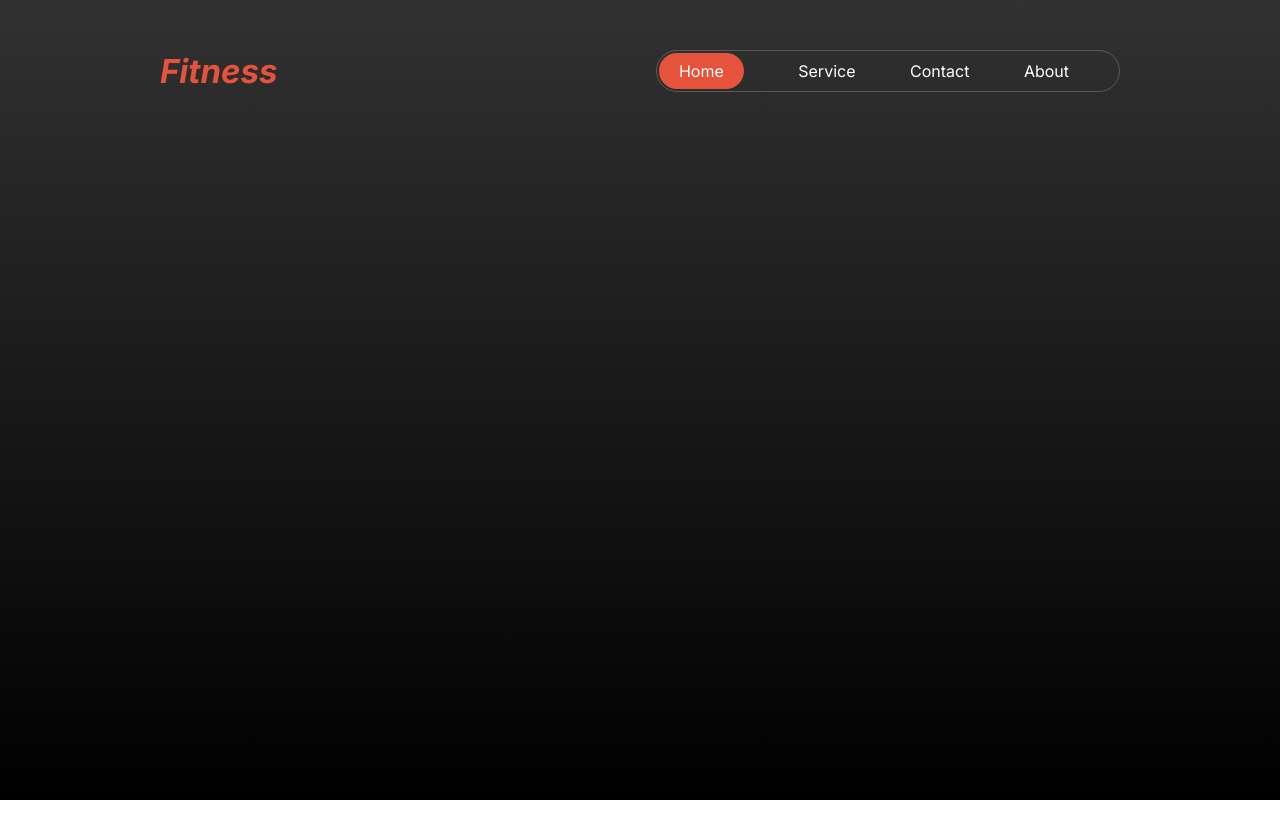
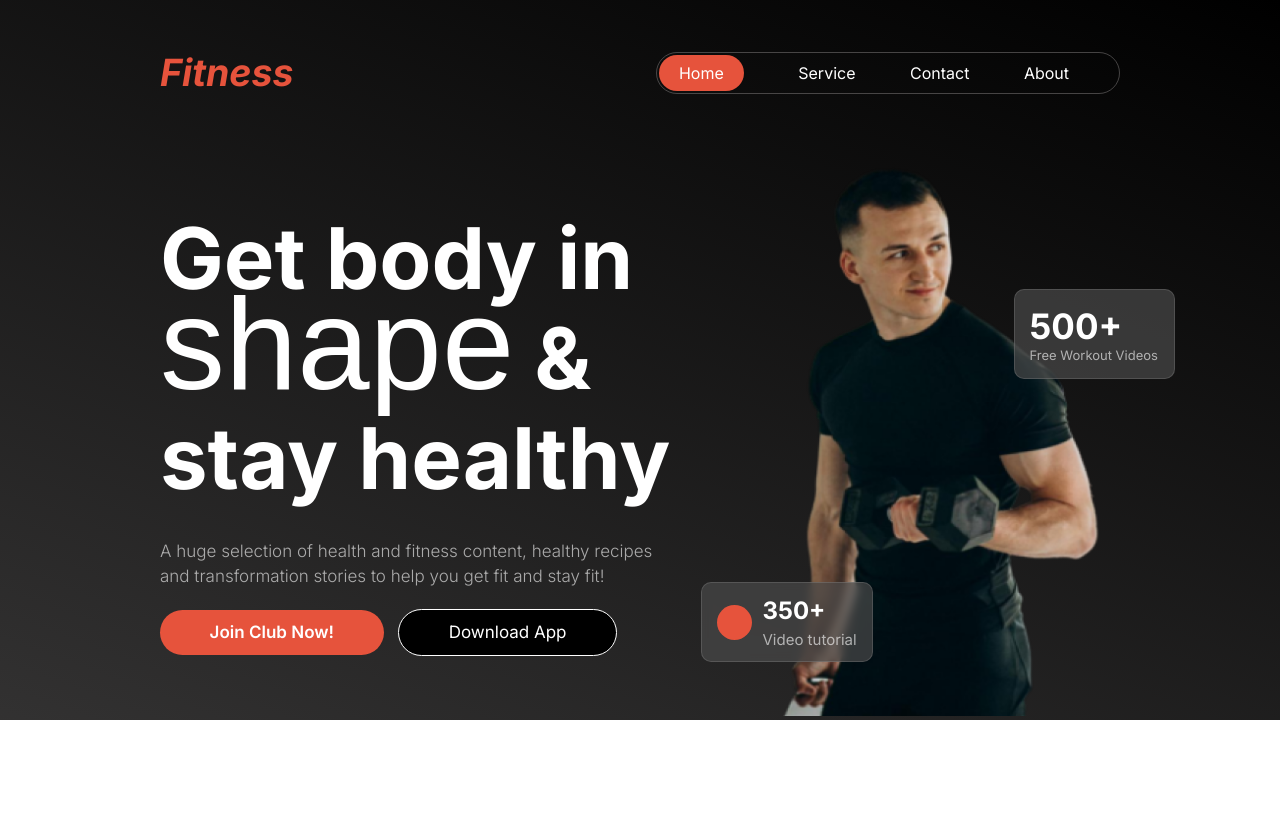
Before and after one commit to imamhossenbu/B10-assignment2, a plain HTML site: page index.html in a window 1280 px wide. Drawn offline with Linux system fonts and the light colour scheme; a web font is replaced by a local one.

Commit message:
add banner container

```diff
--- a/index.html
+++ b/index.html
@@ -26,6 +26,31 @@
                 <i class="fa-solid fa-bars"></i>
             </div>
         </nav>
+        <section class="header-banner-container">
+            <div class="banner-desc">
+                <h1>Get body in <span class="miami">shape</span> & stay healthy</h1>
+                <p>A huge selection of health and fitness content, healthy recipes <br> and transformation stories to help you get fit and stay fit!</p>
+                <button id="btn1">Join <span id="club">Club</span> Now!</button>
+                <button id="btn2">Download App</button>
+            </div>
+                <div class="banner-image">
+                    <img src="./images/Images 2.png" alt="">
+                    <div class="card1">
+                        <h1>500+</h1>
+                        <p>Free Workout Videos</p>
+                    </div>
+                    <div class="card2">
+                        <div class="circle">
+                            <i class="fa-solid fa-play play"></i>
+                        </div>
+                        <div class="card2-desc">
+                            <h1>350+</h1>
+                            <p>Video tutorial</p>
+                        </div>
+                    </div>
+                </div>
+
+        </section>
     </header>
 </body>
 </html>
--- a/styles/header.css
+++ b/styles/header.css
@@ -13,8 +13,8 @@
 }
 
 header{
-    height: 100vh;
-    background: linear-gradient(360deg, rgb(0, 0, 0),rgba(42, 41, 41, 0.959));
+    height: 100%;
+    background: linear-gradient(200deg, rgb(0, 0, 0),rgba(42, 41, 41, 0.959));
 }
 .nav-container{
     width: 75%;
@@ -26,8 +26,9 @@ header{
 }
 .nav-container .nav-title{
     color: #E6533C;
-    font-size: 22px;
+    font-size: 25px;
     font-style: italic;
+    font-weight: 900;
 }
 .nav-icon{
     border: 1px solid rgba(136, 133, 133, 0.486);
@@ -52,3 +53,123 @@ header{
     color: white;
     display: none;
 }
+
+.header-banner-container{
+    width: 75%;
+    margin: 0 auto;
+    display: flex;
+    justify-content: space-between;
+    align-items: center;
+    gap: 50px;
+    margin-top: 50px;
+    margin-bottom: 100px
+}
+
+.banner-desc{
+    /* border: 1px solid red; */
+    color: white;
+    width: 60%;
+}
+.banner-desc h1{
+    font-size: 85px;
+    line-height: 100px;
+    margin-bottom: 30px;
+}
+.miami{
+    font-family: 'Miama', sans-serif;
+    font-weight: 400;
+    font-size: 130px;
+    line-height: 30px;
+}
+.banner-desc p{
+    font-size: 17px;
+    color: #ffffff9c;
+    font-weight: 300;
+    line-height: 25px;
+    margin-bottom: 20px;
+}
+button{
+    padding: 0.8rem 3.1rem;
+    border-radius: 30px;
+    border: none;
+}
+#btn1{
+    background-color: #E6533C;
+    color: white;
+    font-size: 17px;
+    font-weight: 600;
+    margin-right: 10px;
+}
+#btn2{
+    background-color: black;
+    color: white;
+    font-size: 17px;
+    border: 1px solid white;
+}
+.banner-image{
+    /* border: 1px solid red; */
+    text-align: center;
+    position: relative;
+}
+.banner-image img{
+    width: 100%;
+}
+
+.card1{
+    width: 47%;
+    /* height: 100%; */
+    background-color: rgba(75, 75, 75, 0.688);
+    position: absolute;
+    top: 25%;
+    right: -16%;
+    color: white;
+    padding: 15px;
+    border-radius: 10px;
+    border: 1px solid rgba(255, 255, 255, 0.127);
+}
+.card1 h1{
+    text-align: left;
+    font-size: 35px;
+}
+.card1 p{
+    color: #ffffff9c;
+    font-size: 13px;
+    text-align: left;
+}
+.card2{
+    width: 50%;
+    height: 80px;
+    /* border: 1px solid red; */
+    display: flex;
+    justify-content: center;
+    align-items: center;
+    position: absolute;
+    gap: 10px;
+    bottom: 10%;
+    /* right: 30%; */
+    left: -22%;
+    background-color: rgba(75, 75, 75, 0.688);
+    border-radius: 10px;
+    backdrop-filter: blur(5px);
+    border: 1px solid rgba(255, 255, 255, 0.127);
+}
+.card2 .circle{
+    width: 2.2rem;
+    height: 2.2rem;
+    border-radius: 50%;
+    background-color: #E6533C;
+}
+.play{
+    display: none;
+}
+.card2 .card2-desc{
+    color: white;
+}
+.card2-desc h1{
+    text-align: left;
+}
+.card2-desc p{
+    color: #ffffff9c;
+    font-size: 15px;
+    padding-top: 5px;
+}
--- a/styles/responsive.css
+++ b/styles/responsive.css
@@ -6,6 +6,43 @@
         display: none;
     }
     .humburger{
+        display: inline;
+    }
+    .header-banner-container{
+        flex-direction: column;
+        width: 85%;
+    }
+    .banner-desc{
+        width: 100%;
+    }
+    .banner-desc h1{
+        font-size: 50px;
+    }
+    button{
+        padding: 10px 20px;
+    }
+    #btn1 #club{
+        display: none;
+        margin: 0;
+    }
+    .card1{
+        width: 40%;
+        top: 10%;
+        right: 0%;
+    }
+    .card2{
+        left: 2%;
+        top: 50%;
+    }
+    .circle{
+        color: white;
+        font-size: 18px;
+        text-align: center;
+        display: flex;
+        justify-content: center;
+        align-items: center;
+    }
+    .play{
         display: inline;
     }
 }
@@ -26,6 +63,43 @@
     .humburger{
         display: inline;
     }
+    .header-banner-container{
+        flex-direction: column;
+        width: 85%;
+    }
+    .banner-desc{
+        width: 100%;
+    }
+    .banner-desc h1{
+        font-size: 80px;
+    }
+    button{
+        padding: 10px 20px;
+    }
+    #btn1 #club{
+        display: none;
+        margin: 0;
+    }
+    .card1{
+        width: 50%;
+        top: 10%;
+        right: -10%;
+    }
+    .card2{
+        left: 2%;
+        top: 50%;
+    }
+    .circle{
+        color: white;
+        font-size: 18px;
+        text-align: center;
+        display: flex;
+        justify-content: center;
+        align-items: center;
+    }
+    .play{
+        display: inline;
+    }
 }
 
 
@@ -38,4 +112,11 @@
     .nav-container{
         width: 90%;
     }
+    .header-banner-container{
+        flex-direction: column;
+        width: 85%;
+    }
+    .banner-desc{
+        width: 100%;
+    }
 }
```
